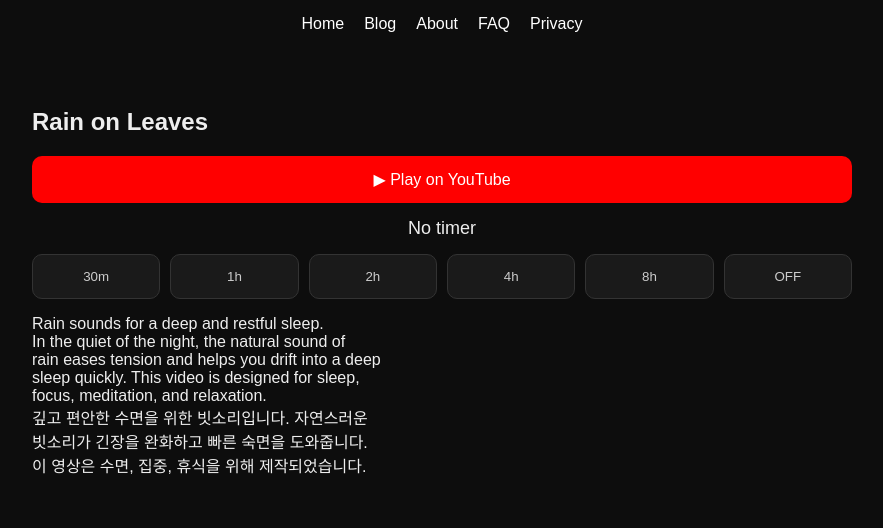
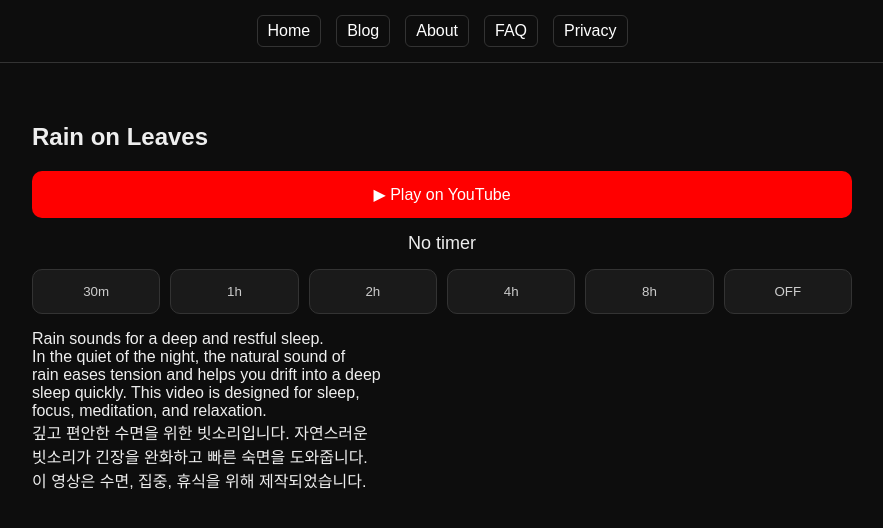
Before and after one commit to choijangwook/rain-deep-sleep, a Jekyll site: the page built from _posts/2026-04-20-Rain on Leaves.md, in a window 1280 px wide. Shown: the top 528 px of the page, without its empty margins (198-1081 px from the left). Built offline with Jekyll 4.4.1, drawn with Linux system fonts in a browser that asks for light colours.

Commit message:
Update style.css

```diff
--- a/assets/css/style.css
+++ b/assets/css/style.css
@@ -13,8 +13,26 @@ a, a:visited {
   text-decoration: none;
 }
 
-/* 컨테이너 */
-.container, .post, .main {
+/* ===== NAV ===== */
+.nav {
+  border-bottom: 1px solid #333; /* 🔥 외곽선 */
+}
+
+.nav-inner {
+  display: flex;
+  justify-content: center;
+  gap: 15px;
+  padding: 15px;
+}
+
+.nav-inner a {
+  padding: 6px 10px;
+  border: 1px solid #333; /* 🔥 버튼 느낌 */
+  border-radius: 6px;
+}
+
+/* ===== CONTAINER ===== */
+.container, .main {
   max-width: 900px;
   width: 100%;
   margin: 0 auto;
@@ -22,38 +40,29 @@ a, a:visited {
   box-sizing: border-box;
 }
 
-/* NAV */
-.nav-inner {
-  display: flex;
-  justify-content: center;
-  gap: 20px;
-  padding: 15px;
-}
-
-/* 🔥 썸네일 + 제목 */
+/* ===== 썸네일 ===== */
 .post-item {
-  margin-bottom: 25px;
+  margin-bottom: 20px;
 }
 
 .post-item img {
-  width: 100%;
+  width: 100%;  /* 🔥 Home 썸네일 복구 */
+  height: auto;
   display: block;
 }
 
 .post-item h2 {
-  margin-top: 8px; /* 🔥 썸네일 바로 아래 */
+  margin: 6px 0 0 0; /* 🔥 바로 아래 */
   font-size: 16px;
-  line-height: 1.4;
 }
 
-/* TIMER */
+/* ===== TIMER ===== */
 .timer-display {
   text-align: center;
   margin-top: 15px;
   font-size: 18px;
 }
 
-/* 버튼 */
 .timer-container {
   display: flex;
   gap: 10px;
@@ -70,7 +79,7 @@ a, a:visited {
   border-radius: 10px;
   cursor: pointer;
   -webkit-tap-highlight-color: transparent;
-  touch-action: manipulation; /* 🔥 모바일 핵심 */
+  touch-action: manipulation;
 }
 
 .timer-container button.active {
@@ -79,7 +88,7 @@ a, a:visited {
   border: 2px solid #00e676 !important;
 }
 
-/* 유튜브 버튼 */
+/* ===== YOUTUBE ===== */
 .youtube-button {
   background: #ff0000;
   display: block;
@@ -89,16 +98,12 @@ a, a:visited {
   margin-top: 10px;
 }
 
-/* 🔥 광고 영역 */
-.ad-box {
-  margin: 30px 0;
-  padding: 20px;
-  background: #111;
-  text-align: center;
-  border: 1px dashed #333;
+/* ===== BLOG overflow 해결 ===== */
+.main, .container {
+  overflow-x: hidden;
 }
 
-/* 모바일 */
+/* ===== MOBILE ===== */
 @media (max-width: 768px) {
 
   .timer-container {
```
